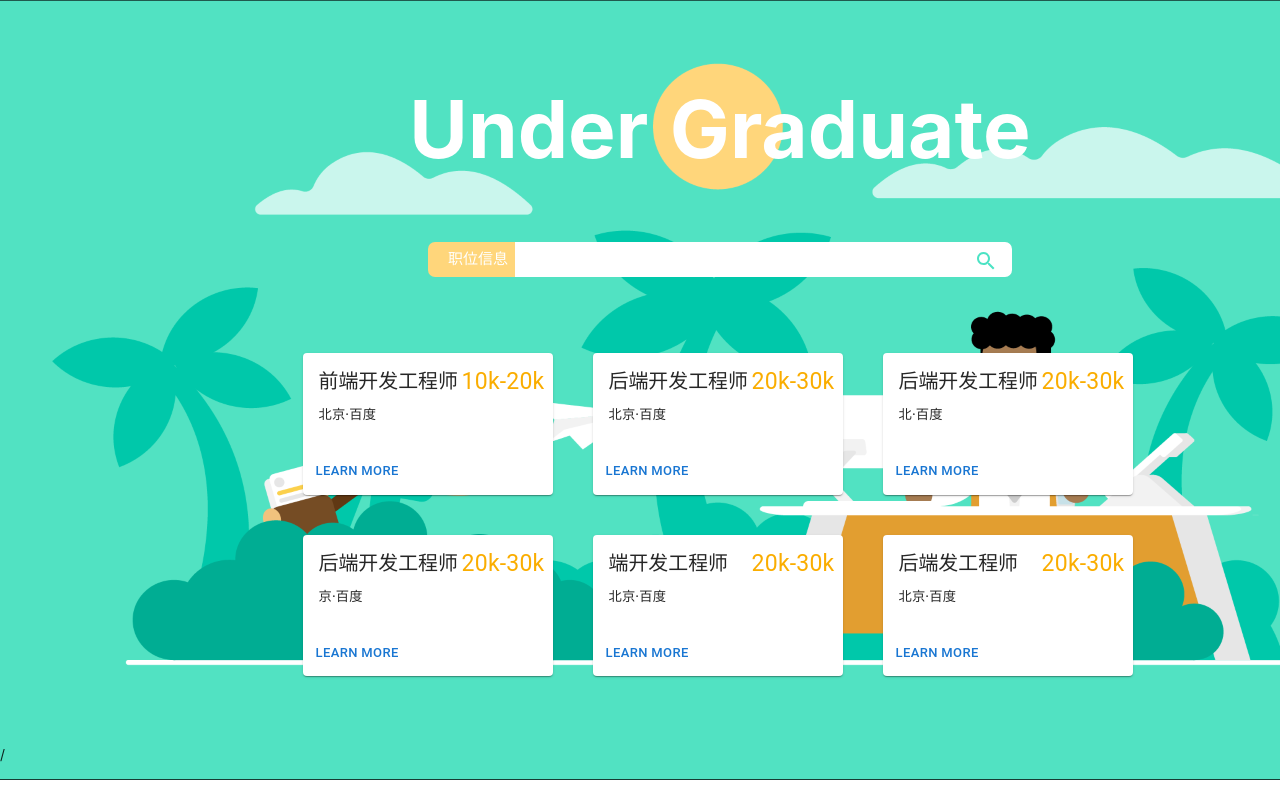
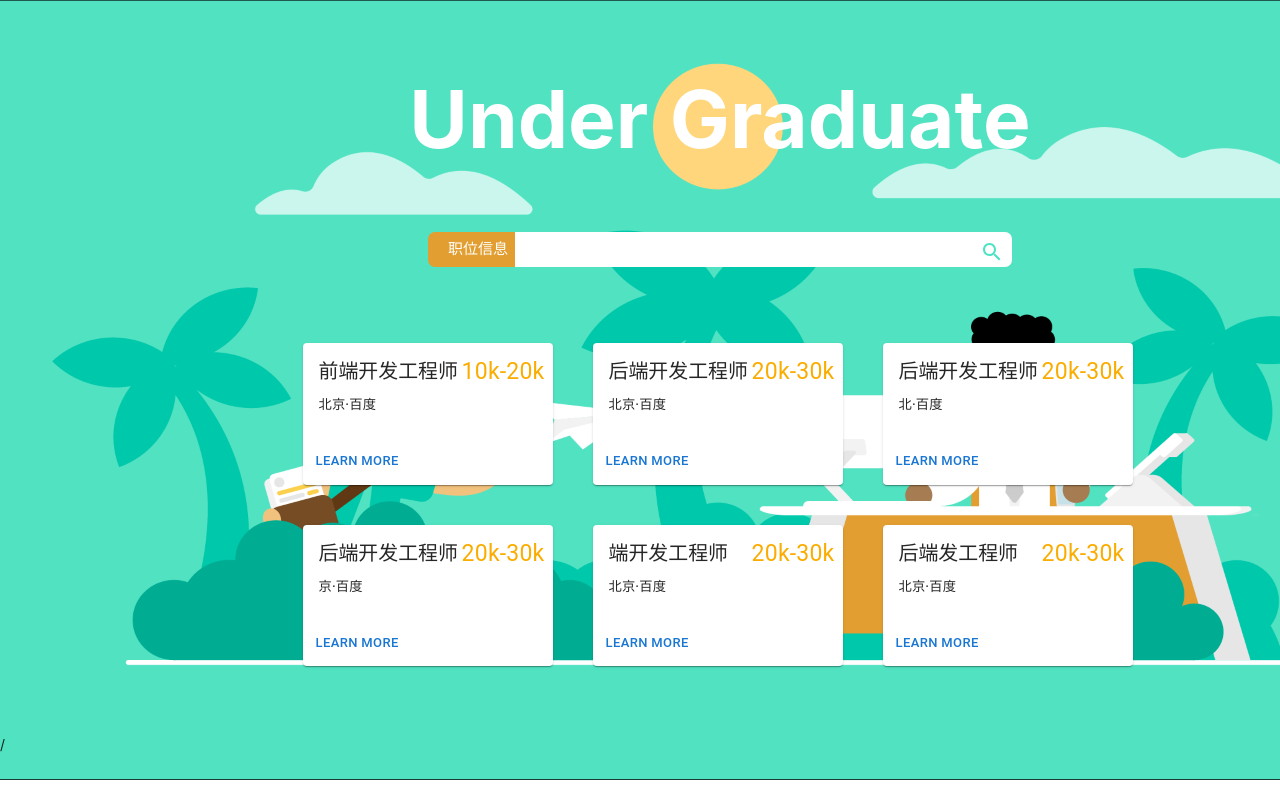
Before and after one commit to kuroo-fissh/UnderGraduate, a React (Create React App) app: page / in a window 1280 px wide. Shown: the top 800 px of the page. Built offline with nearby package versions, Linux system fonts and the light colour scheme.

Commit message:
feat/增加了用户信息调整跳转按钮，修改了首页搜索框样式

```diff
--- a/src/component/MainSearch/MainSearchArea.js
+++ b/src/component/MainSearch/MainSearchArea.js
@@ -1,7 +1,7 @@
 /* eslint-disable react/prop-types */
 import React,{useState} from 'react';
 import SearchIcon from '@mui/icons-material/Search';
-import './style.css';
+import '../Search/style.css';
 import {createDb} from '../../utils/indexDb';
 import {showMenu, choose} from '../../utils/pullDownContainer';
 import {showSearchSueegst, changeSuggestMenu} from '../../utils/searchSuggestContainer';
@@ -47,7 +47,11 @@ export const MainSearchArea = (props) => {
 				<input id="inputArea" autoComplete="off" className="text" onClick={showSearchSueegst} onChange={(e) => setSearchInput(e.target.value)} value={searchInput}></input>
 				<div id="suggestDropdown" className="suggest-dropdown-content"/>
 			</div>
-			<button className="search" onClick={()=>doSearch(	document.getElementById("inputArea").value,setSearchResult)}><SearchIcon /></button>
+			<div className="search" id="searchArea">
+				<button id="searchButton" onClick={()=>doSearch(	document.getElementById("inputArea").value,setSearchResult)}>
+					<SearchIcon id="searchIcon"/>
+				</button>
+			</div>
 		</div>
 	);
 };
--- a/src/component/MainSearch/style.css
+++ b/src/component/MainSearch/style.css
@@ -8,7 +8,7 @@
   width:100px;
   font-size: 15px;
   height: 35px;
-  background-color: #FFD67B;
+  background-color: #E29E30;
   color: #fff;
   border: none;
   padding: 5px;
--- a/src/pages/InterviewExperience.js
+++ b/src/pages/InterviewExperience.js
@@ -4,7 +4,7 @@ import React, { useEffect, useState } from 'react';
 import '../index.css';
 import reportWebVitals from '../reportWebVitals';
 import { Navigate } from 'react-router-dom';
-import { Input,Radio,Layout,Form,Row,Col, Space, Carousel, Divider, Card, Tag, Button,Popconfirm } from 'antd';
+import { Input,Radio,Layout,Form,Row,Col, Space, Carousel, Divider, Card, Tag, Button } from 'antd';
 import { AudioOutlined } from '@ant-design/icons';
 import { FrownOutlined , QuestionCircleOutlined } from '@ant-design/icons';
 import { Cascader, Select } from 'antd';
@@ -13,6 +13,8 @@ import { styled } from '@mui/material/styles';
 import CardHeader from '@mui/material/CardHeader';
 import CardActions from '@mui/material/CardActions';
 import Typography from '@mui/material/Typography';
+
+const { Meta } = Card;
 
 const InterviewExperience = () => {
 
@@ -40,6 +42,26 @@ const InterviewExperience = () => {
 			"title": "后端开发工程师",
 			"tags": ["面试经验","Java", "5+"],
 		},
+		{
+			"id": "3",
+			"title": "后端开发工程师",
+			"tags": ["面试经验","Java", "5+"],
+		},
+		{
+			"id": "4",
+			"title": "后端开发工程师",
+			"tags": ["面试经验","Java", "5+"],
+		},
+		{
+			"id": "5",
+			"title": "后端开发工程师",
+			"tags": ["面试经验","Java", "5+"],
+		},
+		{
+			"id": "6",
+			"title": "后端开发工程师",
+			"tags": ["面试经验","Java", "5+"],
+		},
 	]);
 
 	React.useEffect(() => {
@@ -64,12 +86,22 @@ const InterviewExperience = () => {
 				</div>
 			</Row>
 			<Layout>
-				<Row style={{marginTop : '10px', marginLeft: '10px'}} gutter={10}>
+				<Row style={{marginTop : '20px', marginLeft: '20px'}}>
 					{searchResult.map(item => (
-						<Col span={5}>
+						<Col span={6} style={{padding: '10px 10px'}}>
 							<Card
-								title={item.title}
+								cover={
+									<img
+										alt="example"
+										src="https://gw.alipayobjects.com/zos/rmsportal/JiqGstEfoWAOHiTxclqi.png"
+									/>
+								}
+								style={{ width: 300, height: 300 }}
 							>
+								<Meta
+									title={item.title}
+								/>
+								<br/>
 								{item.tags.map(tag => (
 									<Tag color="cyan">{tag}</Tag>))
 								}
--- a/src/pages/SearchPage.js
+++ b/src/pages/SearchPage.js
@@ -6,11 +6,11 @@ import reportWebVitals from '../reportWebVitals';
 import 'antd/dist/antd.min.css';
 import pic from "../image/img.png";
 import { Navigate } from 'react-router-dom';
-import { Input,Radio,Layout,Form,Row,Col, Space, Carousel, Divider} from 'antd';
+import { Input,Radio,Layout,Form,Row,Col, Space, Carousel, Avatar} from 'antd';
 import { AudioOutlined } from '@ant-design/icons';
-import { SettingOutlined } from '@ant-design/icons';
+import { UserOutlined } from '@ant-design/icons';
 import { Cascader, Select } from 'antd';
-import { MainSearchArea } from '../component/MainSearch/MainSearchArea';
+import { MainSearchArea } from '../component/MainSearch/MainSearchArea.js';
 import { styled } from '@mui/material/styles';
 import Card from '@mui/material/Card';
 import Button from '@mui/material/Button';
@@ -118,6 +118,25 @@ const SearchPage = () => {
 			console.log("current:",current, "content:",content);
 		};
 		ChangeStatusTmp();
+
+		const changeColor = () => {
+			const modeButtoncolor = document.getElementById("modeButton");
+			modeButtoncolor.style.backgroundColor = "#E29E30";
+			const inputAreacolor = document.getElementById("inputArea");
+			inputAreacolor.style.border = "white";
+			const searchIconcolor = document.getElementById("searchIcon");
+			searchIconcolor.style.color = "#4CE3C4";
+			searchIconcolor.style.backgroundColor = "white";
+			const searchButtoncolor = document.getElementById("searchButton");
+			searchButtoncolor.style.backgroundColor = "white";
+			searchButtoncolor.style.border = "none";
+			searchButtoncolor.style.height = "25px";
+			searchButtoncolor.style.width = "30px";
+			const searchAreacolor = document.getElementById("searchArea");
+			searchAreacolor.style.backgroundColor = "white";
+		};
+		changeColor();
+
 	}, [content], [current]);
 
 	if (current === 'Search') {
@@ -126,8 +145,10 @@ const SearchPage = () => {
 				initialValues={{ remember: true }}
 				autoComplete="off"
 				style={sectionStyle}>
-
-				<div style={{display : "flex", flexDirection : "row", justifyContent : "center"}}>
+				<div style={{marginLeft: "1350px", padding:"10px"}} onClick = {() => {window.open("http://leetcode.cn/problemset/all/");}}>
+					<Avatar size={50} icon={<UserOutlined />} style = {{backgroundColor: '#87d068'}}/>
+				</div>
+				<div style={{display : "flex", flexDirection : "row", justifyContent : "center", marginTop: "-80px"}}>
 					<Form.Item style={{width : 1000, border :1}}>
 						<br/>
 						<br/>
```
